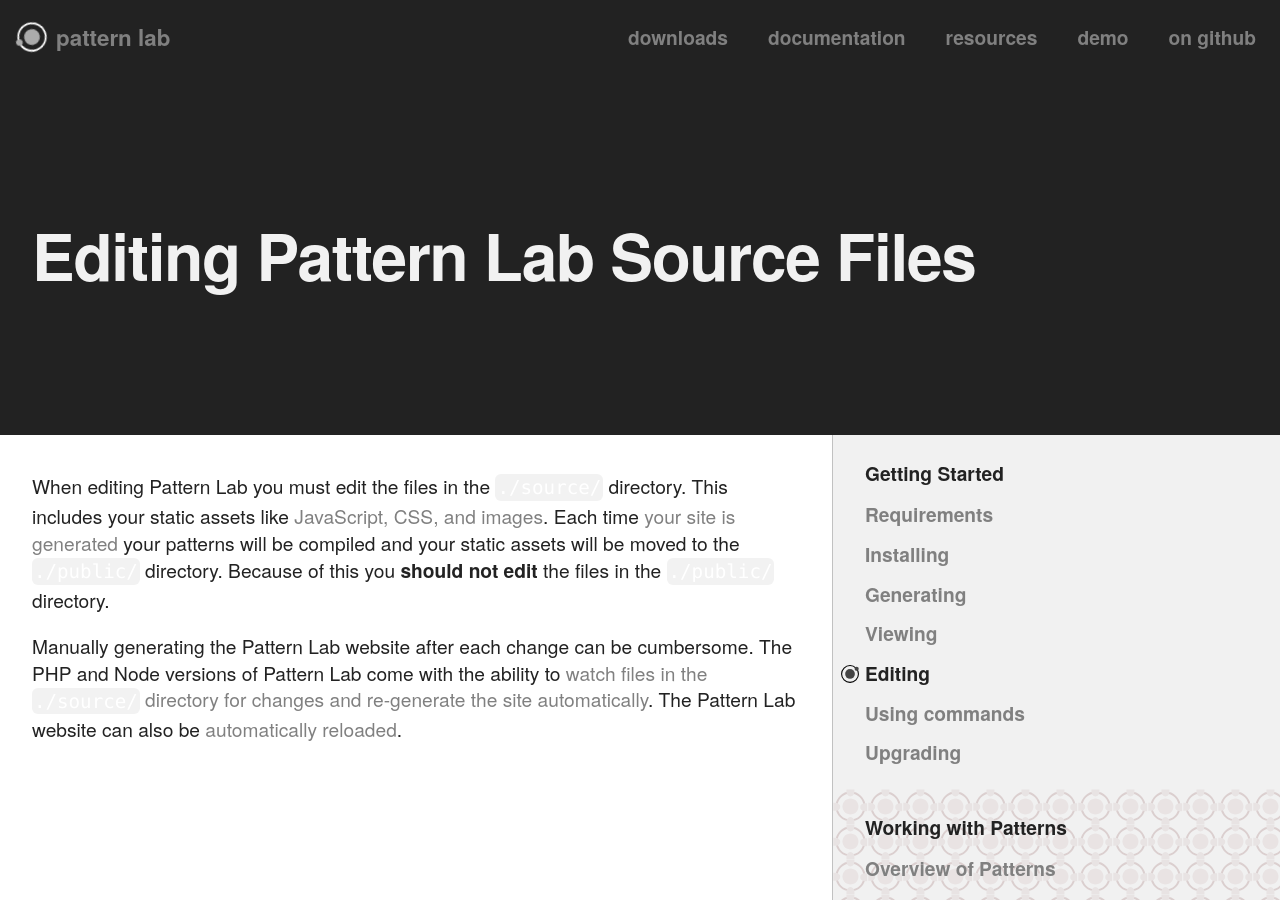
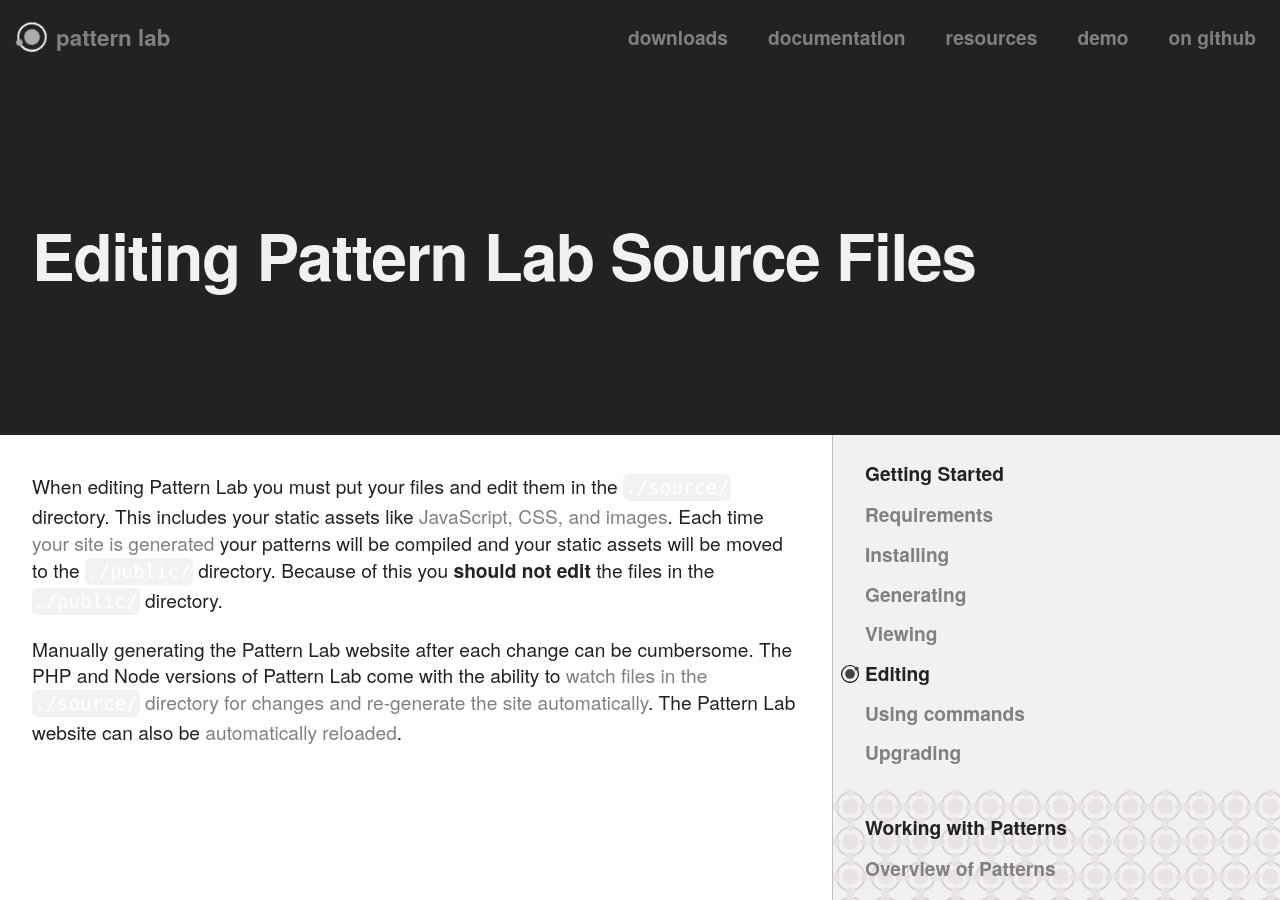
Before and after one commit to pattern-lab/website, a Jekyll site: the page built from docs/editing-source-files.md, in a window 1280 px wide and 900 px high. Built offline with Jekyll 4.4.1, drawn with Linux system fonts in a browser that asks for light colours; comment, search, counter and statistics services are not loaded.

Commit message:
modifying copy

```diff
--- a/docs/editing-source-files.md
+++ b/docs/editing-source-files.md
@@ -4,6 +4,6 @@
 heading: Editing Pattern Lab Source Files
 ---
 
-When editing Pattern Lab you must edit the files in the `./source/` directory. This includes your static assets like [JavaScript, CSS, and images](/docs/pattern-managing-assets.html). Each time [your site is generated](/docs/generating-pattern-lab.html) your patterns will be compiled and your static assets will be moved to the `./public/` directory. Because of this you **should not edit** the files in the `./public/` directory.
+When editing Pattern Lab you must put your files and edit them in the `./source/` directory. This includes your static assets like [JavaScript, CSS, and images](/docs/pattern-managing-assets.html). Each time [your site is generated](/docs/generating-pattern-lab.html) your patterns will be compiled and your static assets will be moved to the `./public/` directory. Because of this you **should not edit** the files in the `./public/` directory.
 
 Manually generating the Pattern Lab website after each change can be cumbersome. The PHP and Node versions of Pattern Lab come with the ability to [watch files in the `./source/` directory for changes and re-generate the site automatically](/docs/advanced-auto-regenerate.html). The Pattern Lab website can also be [automatically reloaded](/docs/advanced-reload-browser.html).
```
